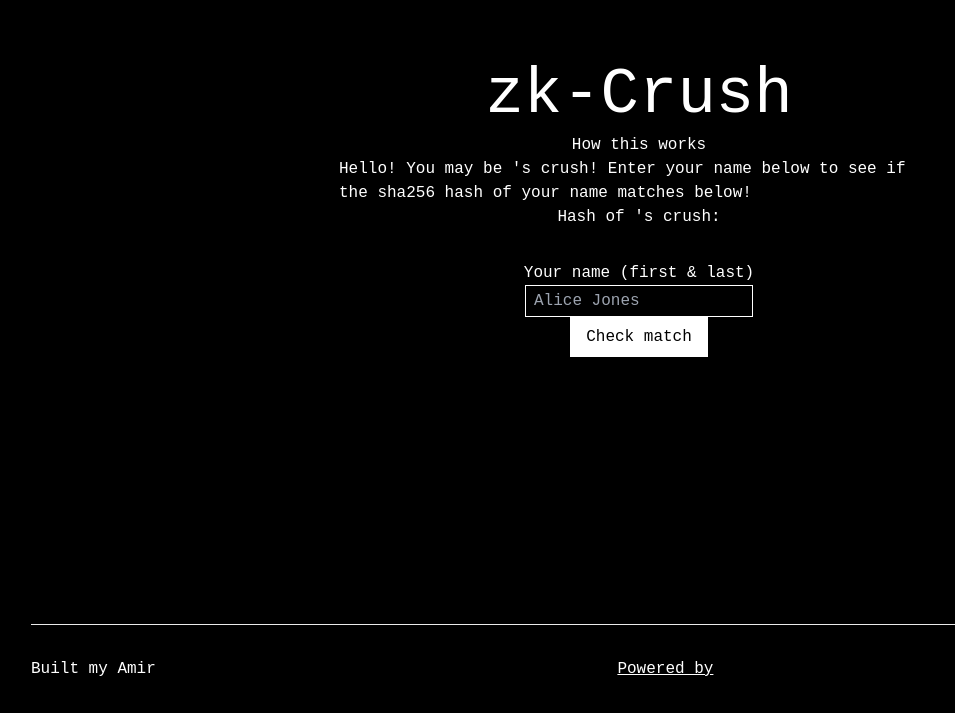
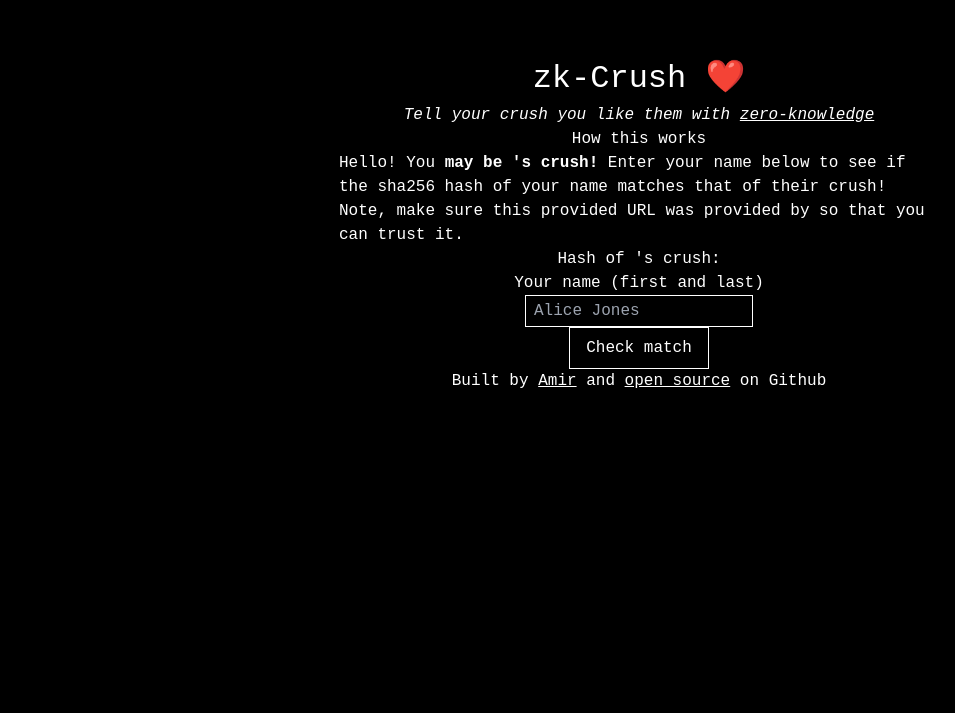
Before and after one commit to amirgamil/zk-crush, a Next.js app: page /crush in a window 1280 px wide. Shown: the part 176-889 px from the top of the page, without its empty margins (1-956 px from the left). After the commit the page ends 800 px from the top, so only its background shows below. Built offline with nearby package versions, Linux system fonts and the light colour scheme.

Commit message:
feat: clean up ui

```diff
--- a/package.json
+++ b/package.json
@@ -13,7 +13,8 @@
     "crypto-js": "^4.1.1",
     "next": "12.1.6",
     "react": "18.1.0",
-    "react-dom": "18.1.0"
+    "react-dom": "18.1.0",
+    "react-hot-toast": "^2.2.0"
   },
   "devDependencies": {
     "@types/node": "17.0.38",
--- a/pages/crush.tsx
+++ b/pages/crush.tsx
@@ -4,7 +4,8 @@ import Image from "next/image";
 import styles from "../styles/Home.module.css";
 import * as React from "react";
 import sha256 from "crypto-js/sha256";
-import router, { useRouter } from "next/router";
+import { useRouter } from "next/router";
+import { Toaster } from "react-hot-toast";
 
 const Home: NextPage = () => {
     const router = useRouter();
@@ -28,48 +29,61 @@ const Home: NextPage = () => {
             </Head>
 
             <main className={styles.main}>
-                <h1 className={styles.title}>zk-Crush</h1>
+                <h1 className={styles.title}>zk-Crush ❤️ </h1>
+
+                <p>
+                    <i>
+                        Tell your crush you like them with{" "}
+                        <a href="https://en.wikipedia.org/wiki/Zero_knowledge#:~:text=Zero%20knowledge%20may%20mean%3A,the%20veracity%20of%20the%20statement">
+                            zero-knowledge
+                        </a>
+                    </i>
+                </p>
+
+                <div className="py-4"></div>
 
                 <h3 className="font-bold">How this works</h3>
                 <p>
-                    Hello! You may be {name}&apos;s crush! Enter your name below to see if the sha256 hash of your name
-                    matches below!
+                    Hello! You <strong>may be {name}&apos;s crush!</strong> Enter your name below to see if the sha256
+                    hash of your name matches that of their crush! Note, make sure this provided URL was provided by{" "}
+                    {name} so that you can trust it.
                 </p>
-                <p>
-                    Hash of {name}&apos;s crush: {hash}
+                <div className="py-3"></div>
+
+                <h3 className="font-bold">Hash of {name}&apos;s crush:</h3>
+
+                <p className="text-center" style={{ wordBreak: "break-all" }}>
+                    {hash}
                 </p>
 
+                <div className="py-3"></div>
                 <div className={styles.containerPadding}>
-                    <p>Your name (first & last)</p>
+                    <p>Your name (first and last)</p>
                     <div className="py-2"></div>
                     <input
                         placeholder="Alice Jones"
                         value={crushName}
                         onChange={(evt) => setCrushName(evt.target.value)}
                     />
-                    <div className="py-2"></div>
+                    <div className="py-4"></div>
                     <button onClick={checkIfCrush}>Check match</button>
+                    <div className="py-4"></div>
                     {crushHash && (
-                        <p>
-                            Your hash is {crushHash}, it&apos;s a {isMatch ? "match!" : "not a match :("}
+                        <p className="text-center">
+                            Your hash is {crushHash},{" "}
+                            <span style={{ color: crushHash === hash ? "#0bc608" : "red" }}>
+                                it&apos;s a {isMatch ? "match!" : "not a match :("}
+                            </span>
                         </p>
                     )}
                 </div>
+                <div className="py-4"></div>
+                <footer className={styles.footer}>
+                    Built by <a href="https://twitter.com/amirbolous">Amir</a> and{" "}
+                    <a href="https://github.com/amirgamil/zk-crush">open source</a> on Github
+                </footer>
+                <Toaster />
             </main>
-
-            <footer className={styles.footer}>
-                Built my Amir
-                <a
-                    href="https://vercel.com?utm_source=create-next-app&utm_medium=default-template&utm_campaign=create-next-app"
-                    target="_blank"
-                    rel="noopener noreferrer"
-                >
-                    Powered by{" "}
-                    <span className={styles.logo}>
-                        <Image src="/vercel.svg" alt="Vercel Logo" width={72} height={16} />
-                    </span>
-                </a>
-            </footer>
         </div>
     );
 };
--- a/styles/Home.module.css
+++ b/styles/Home.module.css
@@ -20,37 +20,8 @@
     align-items: center;
 }
 
-.footer {
-    display: flex;
-    flex: 1;
-    padding: 2rem 0;
-    border-top: 1px solid #eaeaea;
-    justify-content: center;
-    align-items: center;
-}
-
-.footer a {
-    display: flex;
-    justify-content: center;
-    align-items: center;
-    flex-grow: 1;
-}
-
-.title a {
-    color: #0070f3;
-    text-decoration: none;
-}
-
-.title a:hover,
-.title a:focus,
-.title a:active {
-    text-decoration: underline;
-}
-
 .title {
-    margin: 0;
-    line-height: 1.15;
-    font-size: 4rem;
+    font-size: 2rem;
 }
 
 .title,
@@ -74,7 +45,6 @@
 }
 
 .containerPadding {
-    padding: 2rem 0;
     display: flex;
     justify-content: center;
     flex-direction: column;
--- a/styles/globals.css
+++ b/styles/globals.css
@@ -32,11 +32,12 @@ input:focus {
 }
 
 button {
-    background: white;
-    color: black;
+    color: white;
+    border: 1px solid white;
     padding: 0.5rem 1rem;
 }
 
 button:hover {
-    opacity: 0.4;
+    background: white;
+    color: black;
 }
```
Also changed, not shown: pages/index.tsx (+38 -14 lines), 2 other files (tests, documents, lock files or other folders).
